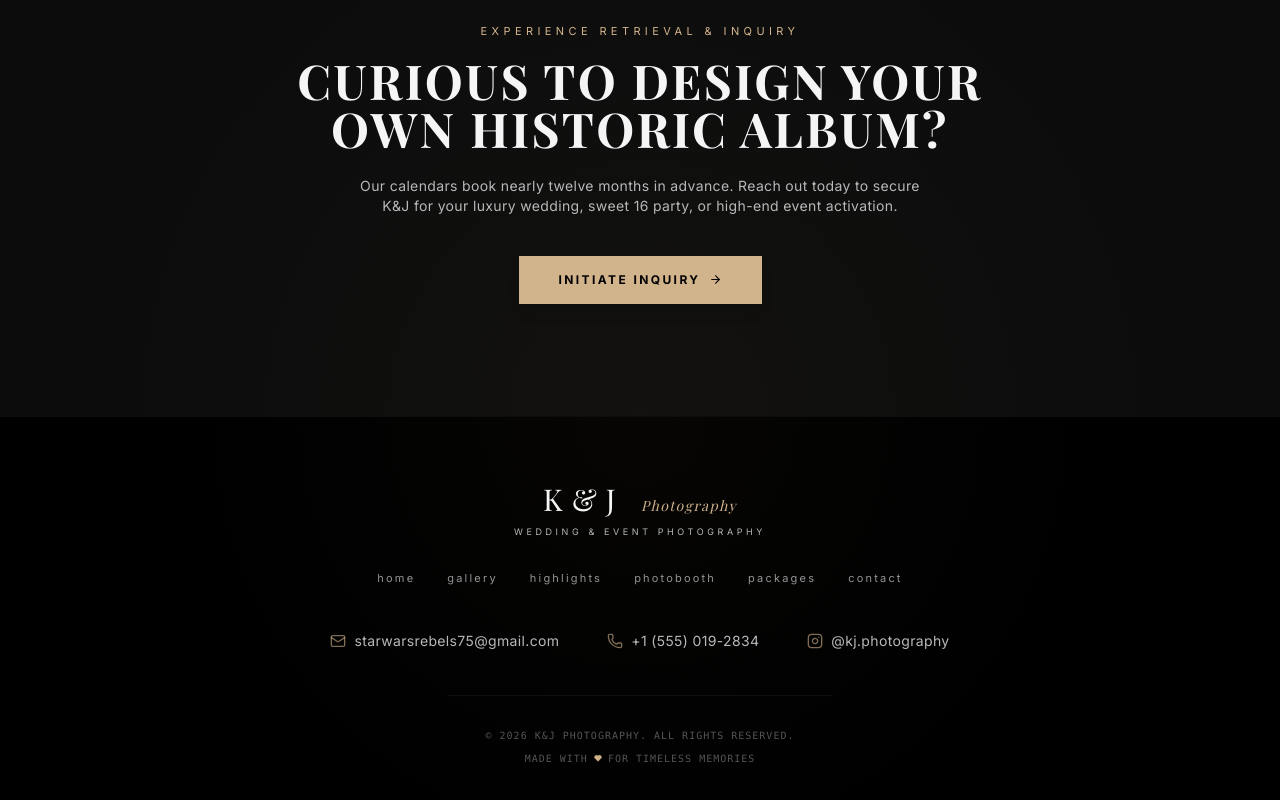
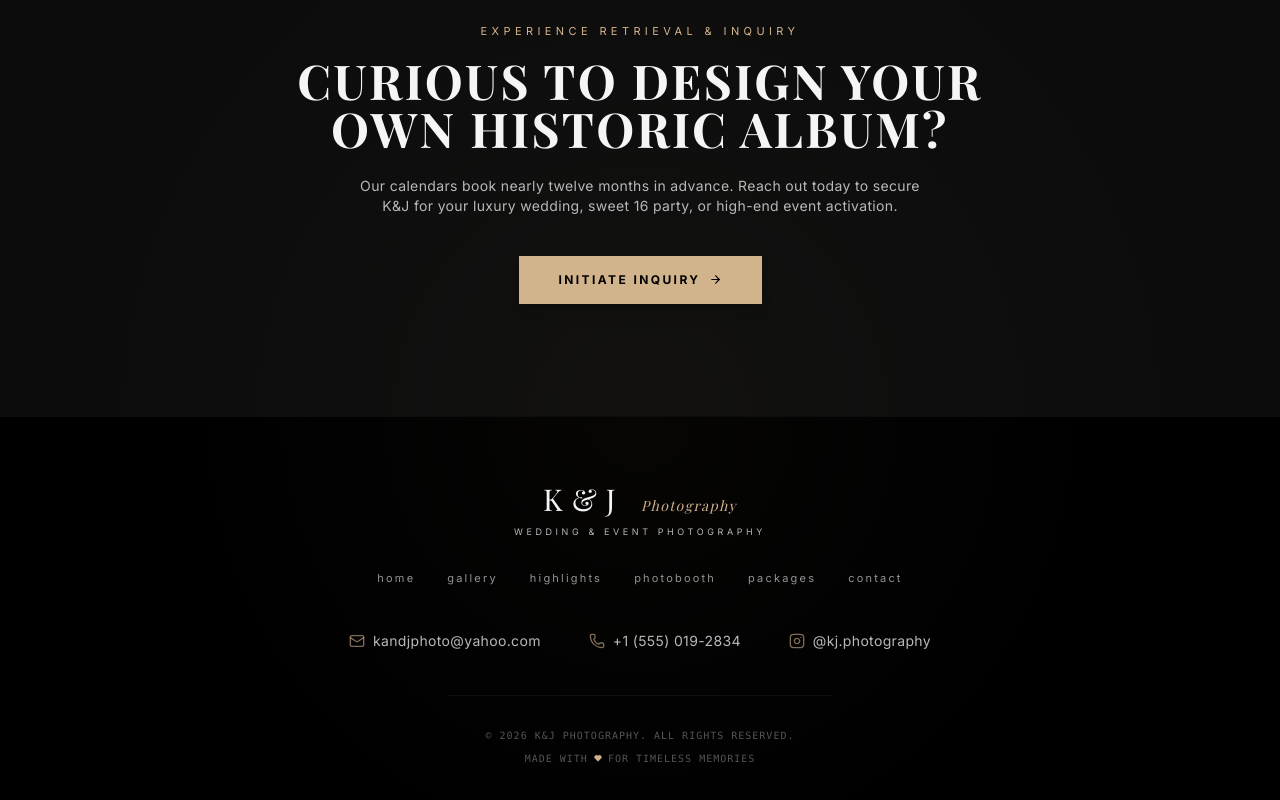
Before and after one commit to LoganRem070/KJPhoto, a React (Vite) app: page /#/photo in a window 1280 px wide. Shown: the part 2360-3160 px from the top of the page. Built offline with nearby package versions, Linux system fonts and the light colour scheme; a web font is replaced by a local one.

Commit message:
email and title

```diff
--- a/index.html
+++ b/index.html
@@ -3,7 +3,7 @@
   <head>
     <meta charset="UTF-8" />
     <meta name="viewport" content="width=device-width, initial-scale=1.0" />
-    <title>K&J Photography | Luxury Wedding & Event Photography</title>
+    <title>K&J Photography</title>
   </head>
   <body>
     <div id="root"></div>
--- a/src/components/ContactView.tsx
+++ b/src/components/ContactView.tsx
@@ -33,7 +33,7 @@ export default function ContactView() {
           {/* Email Block */}
           <motion.a
             id="contact-email-link"
-            href="mailto:starwarsrebels75@gmail.com"
+            href="mailto:kandjphoto@yahoo.com"
             whileHover={{ y: -4 }}
             className="block p-8 border border-white/5 bg-zinc-950/40 hover:border-luxury-accent/50 transition-all duration-300 group rounded-none"
           >
@@ -43,7 +43,7 @@ export default function ContactView() {
               </div>
               <span className="text-[9px] font-mono text-luxury-muted tracking-[0.3em] uppercase mt-2">WRITE TO PRINCIPALS</span>
               <span className="text-lg sm:text-xl tracking-wide text-luxury-fg group-hover:text-luxury-accent transition-colors font-mono font-medium block mt-1 break-all">
-                starwarsrebels75@gmail.com
+                kandjphoto@yahoo.com
               </span>
             </div>
           </motion.a>
--- a/src/components/Footer.tsx
+++ b/src/components/Footer.tsx
@@ -53,11 +53,11 @@ export default function Footer({ setView }: FooterProps) {
         {/* Contact Links */}
         <div className="flex flex-col md:flex-row items-center gap-y-4 md:gap-x-12 mb-10 text-sm font-sans tracking-wide text-luxury-muted">
           <a
-            href="mailto:starwarsrebels75@gmail.com"
+            href="mailto:kandjphoto@yahoo.com"
             className="flex items-center gap-2 hover:text-luxury-accent transition-colors py-1 group"
           >
             <Mail size={16} className="text-luxury-accent/60 group-hover:scale-110 transition-transform" />
-            <span>starwarsrebels75@gmail.com</span>
+            <span>kandjphoto@yahoo.com</span>
           </a>
 
           <a
--- a/src/components/Navbar.tsx
+++ b/src/components/Navbar.tsx
@@ -156,7 +156,7 @@ export default function Navbar({ currentView, setView }: NavbarProps) {
                   Based in NY • Available Worldwide
                 </span>
                 <span className="text-xs text-luxury-accent font-serif italic">
-                  starwarsrebels75@gmail.com
+                  kandjphoto@yahoo.com
                 </span>
               </div>
             </div>
```
